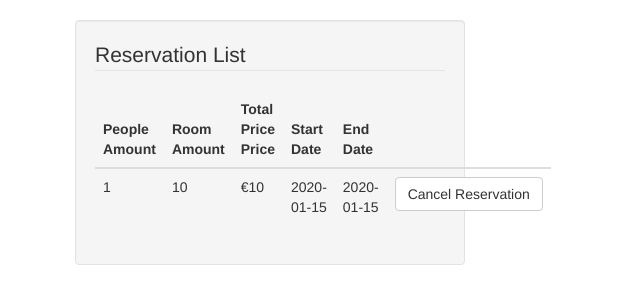
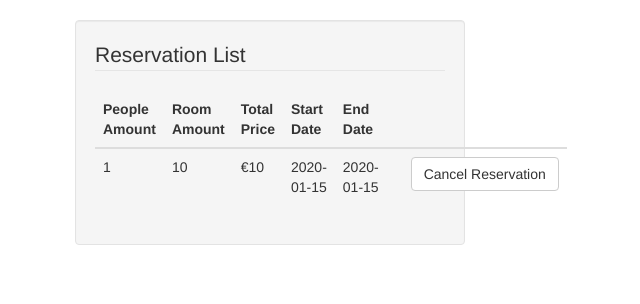
Before and after one commit to serdarunlusoy/hotelReservation, a PHP site: page /userpage.php in a window 1280 px wide. Shown: the part 52-356 px from the top of the page, without its empty margins (370-1010 px from the left). Run offline with PHP 8.4, Linux system fonts and the light colour scheme; a user stored in the database is signed in; tables that the repository leaves empty hold one stand-in row (values such as "Sample post"); data that the repository does not hold is empty; some libraries are stand-ins or nearby versions.

Commit message:
CAncel Reservation
Tried but couldnt:/

```diff
--- a/BETA/userpage.php
+++ b/BETA/userpage.php
@@ -62,7 +62,7 @@ $reservation_data = mysqli_query($connection, "SELECT * FROM reservations
          <div class="container">
         <div class="row">
             <div class="col-md-4 col-md-offset-4 well">
-                <form role="form" action="<?php echo $_SERVER['PHP_SELF']; ?>" method="post" name="reservation">
+                <form role="form" action='deletereservation.php' method="get" name="reservationId">
                     <fieldset>
                         <legend>Reservation List</legend>
 
@@ -78,9 +78,10 @@ $reservation_data = mysqli_query($connection, "SELECT * FROM reservations
 
             <th>People Amount</th>
             <th>Room Amount</th>
-            <th>Total Price Price</th>
+            <th>Total Price </th>
             <th>Start Date </th>
             <th>End Date </th>
+            <th></th>
             <th></th>
           </tr>
         </thead>
@@ -96,12 +97,13 @@ $reservation_data = mysqli_query($connection, "SELECT * FROM reservations
               <td>€".$results['Price']."</td>
               <td>".$results['StartDate']."</td>
               <td>".$results['EndDate']."</td>
-              <td id='delete_button' name='reservationId'><a href='deletereservation.php?reservationId=<?php echo $reservationId ?>'
-              class='btn btn-default'>Cancel Reservation</a></td>
+              <td><input type='hidden' name='reservationId' value=".$results['reservationId']."></td>
+              <td ><input type='submit' name='reservationId' value='Cancel Reservation' class='btn btn-default'></td>
 
             </tr>";
       }
       echo "          </tbody>
+
         </table>
     </div>";
 
@@ -114,6 +116,10 @@ $reservation_data = mysqli_query($connection, "SELECT * FROM reservations
 
                         </div>
                     </fieldset>
+                    </form>
+                    </div>
+                    </div>
+                    </div>
 
 
             </div>
```
